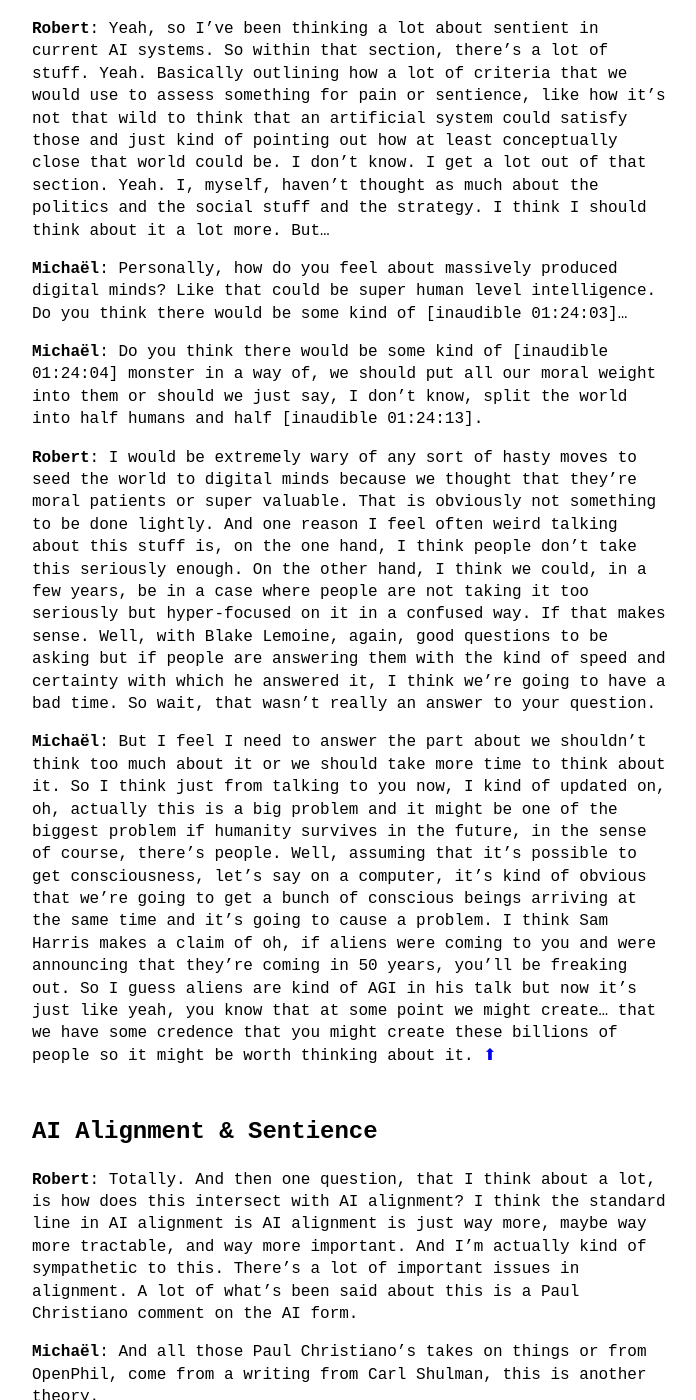
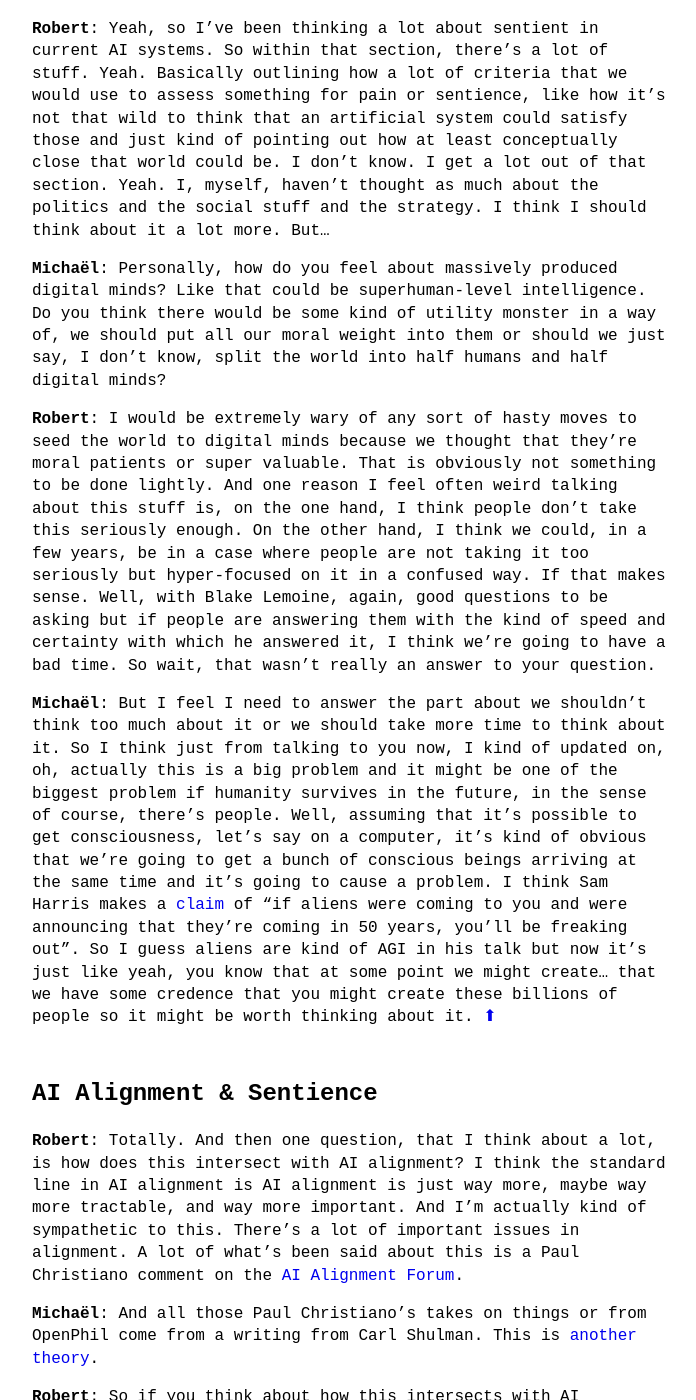
Before and after one commit to theinsideview/theinsideview.github.io, a Jekyll site: the page built from _posts/2022-08-25-roblong.md, in a window 1280 px wide and 1400 px high, scrolled down 34796 px. Shown: the whole window, without its empty margins (288-984 px from the left). Built offline with Jekyll 4.4.1, drawn with Linux system fonts in a browser that asks for light colours; some of the changed text lies outside the part shown.

Commit message:
Update 2022-08-25-roblong.md

```diff
--- a/_posts/2022-08-25-roblong.md
+++ b/_posts/2022-08-25-roblong.md
@@ -611,19 +611,19 @@
 I'm not really sure actually. And also why is the paper called [sharing the world with digital minds](https://nickbostrom.com/papers/digital-minds.pdf)? Here's some guesses. It's not just about any AI systems. It's about ones that could be said to have minds where maybe that's meant to cover a variety of things that might matter morally like things that are conscious or things that have desires, things like that. Digital, I think is roughly just supposed to be artificial or made out of computers and not out of meat, flesh. But I'm not really sure why digital exactly because analog computers could possibly, those would be artificial and they like could be sentient.
 
 **Michaël**:
-Yeah. I think it's a coherent conspiracy theory for the name, because at least with superintelligence, it's called superintelligence and not like AGI or artificial super intelligence because it was about something smarter than us and that could be just like brain emulation or, you know, humans but like through like genetic optimization or computers. Right. So I guess like Bostrom is still in this world of we don't really want to make claims about if it's like brain emulation or computers or anything else. I feel like... I don't know if digital refers to specifically computers that are not analog. I don't know if there's like any branch of AI that like deals with analog computers and not digital.
+Yeah. I think it's a coherent conspiracy theory for the name, because at least with superintelligence, it's called superintelligence and not like AGI or artificial super intelligence because it was about something smarter than us and that could be just like brain emulation or, you know, humans but like through like genetic optimization or computers. So I guess like Bostrom is still in this world of we don't really want to make claims about if it's like brain emulation or computers or anything else. I feel like... I don't know if digital refers to specifically computers that are not analog. I don't know if there's like any branch of AI that like deals with analog computers and not digital.
 
 **Robert**:
-If there is, it's not big certainly.
+If there is, it's not big, certainly.
 
 **Michaël**:
-Yeah. So I think it makes sense to just think about digital minds. So yeah, you mentioned the paper sharing the world with digital minds. Obviously you don't write this, you haven't written this paper, but maybe could you like give your impression of it or your take or?
+Yeah. So I think it makes sense to just think about digital minds. You mentioned the paper [sharing the world with digital minds](https://nickbostrom.com/papers/digital-minds.pdf). Obviously you don't write this. You haven't written this paper. But maybe could you like give your impression of it, or your take on it?
 
 **Robert**:
-I think like, yeah, as Bostrom is always doing it's about laying out some really important issues in this case before it had gotten like big because he is kind of always ahead of the curve. It's also just sounds like I'm trying to flatter my employer, but I believe it.
+I think like, yeah, as Bostrom is always doing, it's about laying out some really important issues in this case before it had gotten big because he is kind of always ahead of the curve. It's also just sounds like I'm trying to flatter my employer, but I believe it.
 
 **Michaël**:
-Like literally wrote a paper about [inaudible 01:20:30] intelligence in, I think, 1999.
+He literally wrote a [paper](https://nickbostrom.com/superintelligence) about superintelligence in, I think, 1999 (EDIT: actually 1997).
 
 **Robert**:
 Right.
@@ -650,24 +650,21 @@
 Yeah, so I've been thinking a lot about sentient in current AI systems. So within that section, there's a lot of stuff. Yeah. Basically outlining how a lot of criteria that we would use to assess something for pain or sentience, like how it's not that wild to think that an artificial system could satisfy those and just kind of pointing out how at least conceptually close that world could be. I don't know. I get a lot out of that section. Yeah. I, myself, haven't thought as much about the politics and the social stuff and the strategy. I think I should think about it a lot more. But...
 
 **Michaël**:
-Personally, how do you feel about massively produced digital minds? Like that could be super human level intelligence. Do you think there would be some kind of [inaudible 01:24:03]...
-
-**Michaël**:
-Do you think there would be some kind of [inaudible 01:24:04] monster in a way of, we should put all our moral weight into them or should we just say, I don't know, split the world into half humans and half [inaudible 01:24:13].
+Personally, how do you feel about massively produced digital minds? Like that could be superhuman-level intelligence. Do you think there would be some kind of utility monster in a way of, we should put all our moral weight into them or should we just say, I don't know, split the world into half humans and half digital minds?
 
 **Robert**:
 I would be extremely wary of any sort of hasty moves to seed the world to digital minds because we thought that they're moral patients or super valuable. That is obviously not something to be done lightly. And one reason I feel often weird talking about this stuff is, on the one hand, I think people don't take this seriously enough. On the other hand, I think we could, in a few years, be in a case where people are not taking it too seriously but hyper-focused on it in a confused way. If that makes sense. Well, with Blake Lemoine, again, good questions to be asking but if people are answering them with the kind of speed and certainty with which he answered it, I think we're going to have a bad time. So wait, that wasn't really an answer to your question.
 
 **Michaël**:
-But I feel I need to answer the part about we shouldn't think too much about it or we should take more time to think about it. So I think just from talking to you now, I kind of updated on, oh, actually this is a big problem and it might be one of the biggest problem if humanity survives in the future, in the sense of course, there's people. Well, assuming that it's possible to get consciousness, let's say on a computer, it's kind of obvious that we're going to get a bunch of conscious beings arriving at the same time and it's going to cause a problem. I think Sam Harris makes a claim of oh, if aliens were coming to you and were announcing that they're coming in 50 years, you'll be freaking out. So I guess aliens are kind of AGI in his talk but now it's just like yeah, you know that at some point we might create... that we have some credence that you might create these billions of people so it might be worth thinking about it. <a href="#outline">⬆</a>
+But I feel I need to answer the part about we shouldn't think too much about it or we should take more time to think about it. So I think just from talking to you now, I kind of updated on, oh, actually this is a big problem and it might be one of the biggest problem if humanity survives in the future, in the sense of course, there's people. Well, assuming that it's possible to get consciousness, let's say on a computer, it's kind of obvious that we're going to get a bunch of conscious beings arriving at the same time and it's going to cause a problem. I think Sam Harris makes a [claim](https://www.ted.com/talks/sam_harris_can_we_build_ai_without_losing_control_over_it?language=en) of "if aliens were coming to you and were announcing that they're coming in 50 years, you'll be freaking out". So I guess aliens are kind of AGI in his talk but now it's just like yeah, you know that at some point we might create... that we have some credence that you might create these billions of people so it might be worth thinking about it. <a href="#outline">⬆</a>
 
 ## AI Alignment & Sentience
 
 **Robert**:
-Totally. And then one question, that I think about a lot, is how does this intersect with AI alignment? I think the standard line in AI alignment is AI alignment is just way more, maybe way more tractable, and way more important. And I'm actually kind of sympathetic to this. There's a lot of important issues in alignment. A lot of what's been said about this is a Paul Christiano comment on the AI form.
+Totally. And then one question, that I think about a lot, is how does this intersect with AI alignment? I think the standard line in AI alignment is AI alignment is just way more, maybe way more tractable, and way more important. And I'm actually kind of sympathetic to this. There's a lot of important issues in alignment. A lot of what's been said about this is a Paul Christiano comment on the [AI Alignment Forum](https://www.alignmentforum.org/).
 
 **Michaël**:
-And all those Paul Christiano's takes on things or from OpenPhil, come from a writing from Carl Shulman, this is another theory.
+And all those Paul Christiano's takes on things or from OpenPhil come from a writing from Carl Shulman. This is [another theory](https://intelligence.org/2021/12/04/shulman-and-yudkowsky-on-ai-progress/).
 
 **Robert**:
 So if you think about how this intersects with AI alignment, one take you could have, which by the way is not Paul's full considered take on it, I'm just reporting a comment, is if AI alignment doesn't go well, it doesn't really matter what we figured out about consciousness in some sense, because the future is just out of our hands. And so it doesn't matter if I figured out how to promote the welfare of digital beings if what determines what kind of digital beings gets created is some misaligned AI. And if we do solve AI alignment, then we'll have a lot of help in figuring out these questions along the way. That's not to say that there's no reason at all to work on this and indeed I am working on it. But yeah, I think I just wanted to flag that issue for people. I guess if you're really interested in these questions, definitely email me but also maybe you should consider working on alignment in addition or instead.
@@ -688,7 +685,7 @@
 When will we get AGI?
 
 **Robert**:
-Yeah, same. I know this is your podcast and you're here to hear from guests but maybe on behalf of listeners, I'm very curious what your timelines are and what you think about scale because I know you get to make the memes and you just get to interview people, but what's going on inside the head of **Michaël** Trazzi?
+Yeah, same. I know this is your podcast and you're here to hear from guests but maybe on behalf of listeners, I'm very curious what your timelines are and what you think about scale because I know you get to make the memes and you just get to interview people, but what's going on inside the head of Michaël Trazzi?
 
 **Michaël**:
 So you don't get to ask the interviewer the question and not answer the question.
@@ -703,13 +700,13 @@
 Okay. I will answer if it would make you answer.
 
 **Michaël**:
-I will not negotiate [inaudible 01:29:44]. Blake Lemoine convinced me. I can ask you other interesting questions that you might have a good answer to. Do you believe that mind uploading preserves consciousness?
+I will not negotiate with terrorists. Blake Lemoine convinced me. I can ask you other interesting questions that you might have a good answer to. Do you believe that mind uploading preserves consciousness?
 
 **Robert**:
 Yes, I have quite high credence that if mind uploading is possible and you have things that are functionally identical to me or you, if they have the same brain structure and they have the same beliefs and are talking about consciousness and stuff, then yeah, I think those things would be conscious. I'd be surprised if you can be running a brain on a computer at a level of detail, sufficient to be getting all of the same behavior and that thing thinks that's conscious. Yeah, I'd be kind of surprised if that... that thing would actually be close to being a p-zombie if for some reason it's not conscious just because it's on a computer.
 
 **Michaël**:
-I guess my question was a bit confusing. I meant if I simulate Robert Long's consciousness on a computer, kind of teleporting you right there, maybe I could do it slowly by removing one of your neurons one by one or I could do right away, just [inaudible 01:31:03] everything and upload everything on there, do you think this would be the same consciousness? I mean the same identity. I guess this is a very weird debate about what counts as you and this is another whole podcast.
+I guess my question was a bit confusing. I meant if I simulate Robert Long's consciousness on a computer, kind of teleporting you right there, maybe I could do it slowly by removing one of your neurons one by one or I could do right away, just remove everything and upload everything on there, do you think this would be the same consciousness? I mean the same identity. I guess this is a very weird debate about what counts as you and this is another whole podcast.
 
 **Robert**:
 Oh, right. So yeah, I was answering would that thing be conscious? And I think the answer to that is yes. Two questions. Would it be conscious? I think, yes. Second question, would it be me? Answer to that, I think, my best guess is that question doesn't have a determinant answer or a deep answer. So this is Derek Parfit's view about personal identity, is there's no deep real answer to the question: is that thing really me? Once we've specified all of the facts about how it works and what sort of memories it has and it's psychological dispositions, there's not really an answer, a further answer to but is it me?
@@ -748,7 +745,7 @@
 This is a perfect transition to the crazy questions we had from Twitter. And the one I don't understand at all is if you could be named after a different shape, which shape would it be?
 
 **Robert**:
-Yeah. So I can explain this question to you and answer it. So my name is **Robert** Long.
+Yeah. So I can explain this question to you and answer it. So my name is Robert Long.
 
 **Michaël**:
 Hi **Robert**.
@@ -775,7 +772,7 @@
 It's kind of a punt but guess it depends on what you mean by self-awareness. It could be that self-awareness is very closely related to sentience and having a self-model is of part of what gives rise to consciousness and things like that. But I think, unlike very bare of what it constitutes of what it is to have a self-model, it seems like you could have things that have some sort of self-model but not consciousness and certainly but not pain. Lots going to depend on what it means to have a self-model. Some things have a very minimal self-model in the sense that they are able to keep track of a distinction between themselves and their environment. Even very basic RL agents can probably do something like that.
 
 **Michaël**:
-You mentioned basic RL agents and the godfather of reinforcement learning is Richard Sutton. So someone said on Twitter, I've heard Richard Sutton said that the ability to use AI [inaudible 01:36:52] with value functions should or could have similar rights to people. Do you agree with that or not? So value functions is things that you use to define expected reward, not to define but to approximate. So if something is able to approximate expected reward over time, then maybe this thing should have moral, right?
+You mentioned basic RL agents and the godfather of reinforcement learning is Richard Sutton. So someone said on Twitter, I've heard Richard Sutton said that the ability to use AI with value functions should or could have similar rights to people. Do you agree with that or not? So value functions is things that you use to define expected reward, not to define but to approximate. So if something is able to approximate expected reward over time, then maybe this thing should have moral, right?
 
 **Robert**:
 Well, yeah. I don't think that of anything that has a value function because then we would already have tons of moral patients. So as I was saying earlier, I think it would probably depend on something more complex than just having a value function. If having a value function in ways that we don't understand leads to it, being able to have pleasure or pain or things like that, then I think it would deserve moral consideration.
@@ -790,7 +787,7 @@
 So some people really think GPT-3 is sentient because they're kind of convincing, they're good at tricking us into believing they're sentient. So is it evidence that some p-zombie could easily trigger us into believing it is sentient? Do you have any ideas, defense against that?
 
 **Robert**:
-Yeah. So setting aside the p-zombie case because I think large language models aren't p-zombies because they're not duplicates of us, but if the question is does it mean that unconscious things could convince us that they're conscious? Yeah, I think the answer to that is absolutely yes. We've had evidence of that long before Lemoine, in fact. I think in the '70s there was a chatbot called Eliza, which was really good at being a therapist and that wasn't a large language model, that was some pretty simple IF statements. That already got people the strong impression of sentient. So yeah, I think there's very strong evidence that people will get this impression.
+Yeah. So setting aside the p-zombie case because I think large language models aren't p-zombies because they're not duplicates of us, but if the question is does it mean that unconscious things could convince us that they're conscious? Yeah, I think the answer to that is absolutely yes. We've had evidence of that long before Lemoine, in fact. I think in the '70s there was a chatbot called [ELIZA](https://en.wikipedia.org/wiki/ELIZA), which was really good at being a therapist and that wasn't a large language model, that was some pretty simple IF statements. That already got people the strong impression of sentient. So yeah, I think there's very strong evidence that people will get this impression.
 
 **Robert**:
 In terms of ways to defend against that, I guess just having people understand more about what's going on with these systems and understanding that the reason large language models say what they do is that they're trained on texts. And it's not that they're necessarily saying things for the same reasons that a person says them to you. It probably would also be good to have them not be super charismatic. This probably already exists but soon enough, there are going to be large language models that are sexy anime girls or something. I feel like it's just got to happen just by the way that the internet is and people are.
@@ -825,7 +822,7 @@
 Future of Humanity Institute?
 
 **Robert**:
-Yes. And yeah, so much of what I've been saying is just from conversations with people and other people figuring this stuff out. So other orgs in the space, there's the Sentience Institute, the Qualia Research Institute is not actually for me that relevant to this stuff because they think that digital computers can't be sentient because they don't solve the binding problem. Well, I don't really understand [inaudible 01:45:53] theories of consciousness.
+Yes. And yeah, so much of what I've been saying is just from conversations with people and other people figuring this stuff out. So other orgs in the space, there's the Sentience Institute, the Qualia Research Institute is not actually for me that relevant to this stuff because they think that digital computers can't be sentient because they don't solve the binding problem.
 
 **Michaël**:
 Do they understand other things?
@@ -837,7 +834,7 @@
 They understand a lot of things about DMT.
 
 **Robert**:
-Yeah I like them and I admire. They're daring, even if I don't think they're on the right track, which I don't but that's okay. Yeah, one thing that happened when people were talking about this on Twitter, one framing is this is a new thing and it's coming from technology brothers but it's not. And so philosophers who've been writing on this for a while would include Eric Schwitzgebel who has a great blog. He has a paper with David Udell who is also in the alignment space. People should check that out. Susan Schneider has worked on this. Maybe I shouldn't say too many people because then I'm going to feel like I should name everyone. But also check out the Association for the Scientific Study of Consciousness, they're the people doing actual scientific theorizing about consciousness. And yeah, as a way of self-promoting and also punting a bit, if people look at my Substack post post key questions about artificial sentience, that has a lot of references to people who've been working on this.
+Yeah I like them and I admire. They're daring, even if I don't think they're on the right track, which I don't but that's okay. Yeah, one thing that happened when people were talking about this on Twitter, one framing is this is a new thing and it's coming from technology brothers but it's not. And so philosophers who've been writing on this for a while would include Eric Schwitzgebel who has a great blog. He has a paper with David Udell who is also in the alignment space. People should check that out. Susan Schneider has worked on this. Maybe I shouldn't say too many people because then I'm going to feel like I should name everyone. But also check out the Association for the Scientific Study of Consciousness, they're the people doing actual scientific theorizing about consciousness. And yeah, as a way of self-promoting and also punting a bit, if people look at my Substack post [key questions about artificial sentience](https://experiencemachines.substack.com/p/key-questions-about-artificial-sentience), that has a lot of references to people who've been working on this.
 
 **Michaël**:
 What is your favorite tweet?
```
